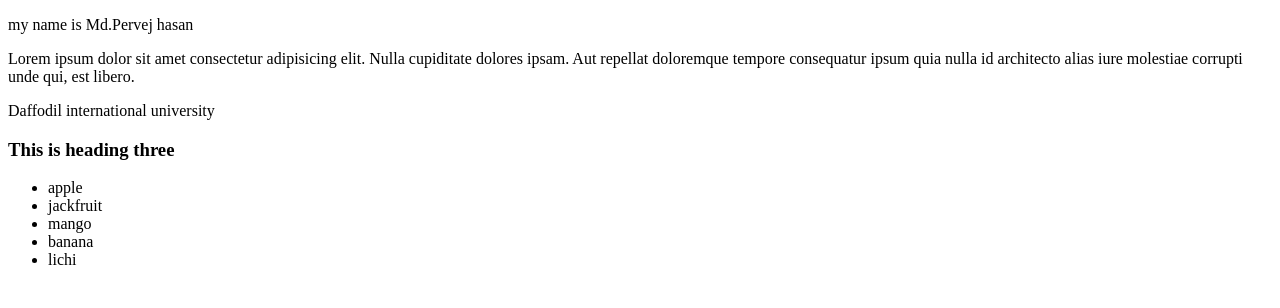
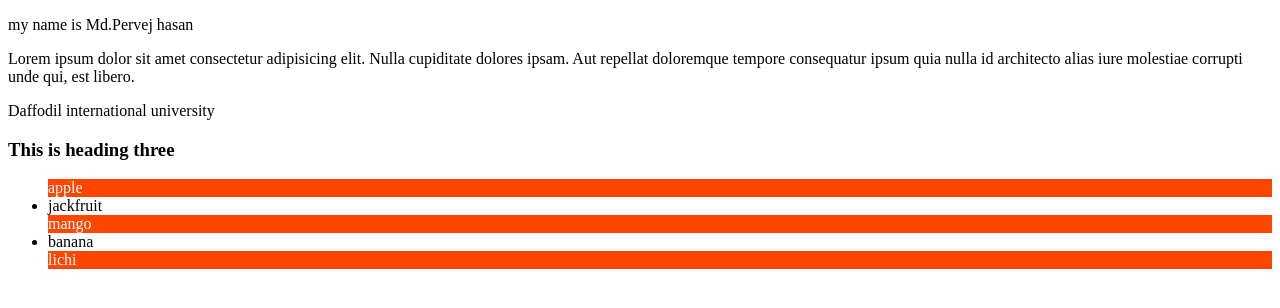
Before and after one commit to Pervejhasan/my-first-repo, a plain HTML site: page index.html in a window 1280 px wide. Drawn offline with Linux system fonts and the light colour scheme.

Commit message:
add css file

```diff
--- a/index.html
+++ b/index.html
@@ -5,6 +5,7 @@
     <meta http-equiv="X-UA-Compatible" content="IE=edge">
     <meta name="viewport" content="width=device-width, initial-scale=1.0">
     <title>Document</title>
+    <link rel="stylesheet" href="style.css">
 </head>
 <body>
     <p>my name is Md.Pervej hasan</p>
--- /dev/null
+++ b/style.css
@@ -0,0 +1,5 @@
+li:nth-child(odd){
+background-color: orangered;
+color: #fff;
+
+}
```
